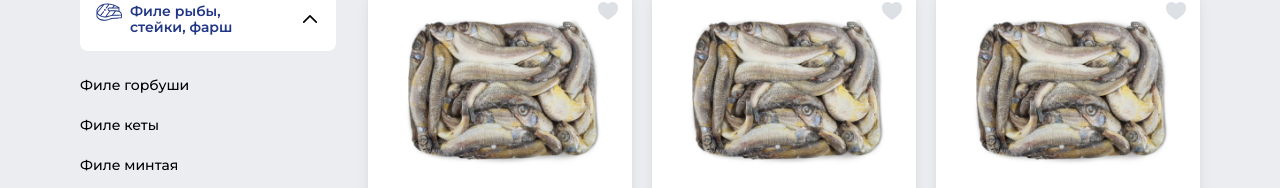
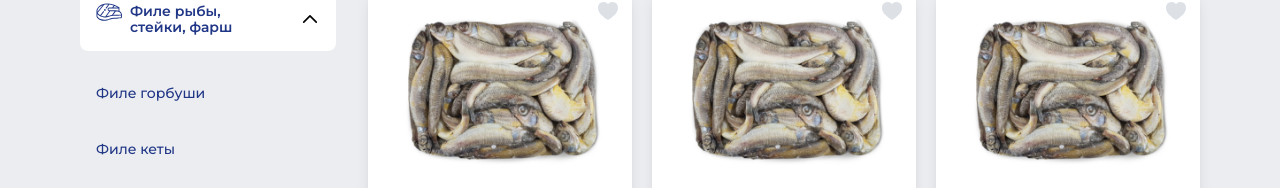
Before and after one commit to muhammadazizbek006/Ekor, a React (Vite) app: page /Production in a window 1280 px wide. Both pictures are taken after a click on the button "Филе рыбы, стейки, фарш". Shown: the part 612-800 px from the top of the page. Built offline with nearby package versions, Linux system fonts and the light colour scheme.

Commit message:
++++++++++++++++++++++++++++++++++++++++++++++++++++++++++++++++++++++++++++++++++++++++++++++++

```diff
--- a/src/pages/Production.jsx
+++ b/src/pages/Production.jsx
@@ -93,7 +93,7 @@ const Production = () => {
                   {open === 1 &&
                     files.map((file, index) => (
                       <button
-                        className="text-sm font-medium"
+                      className={`text-sm py-2 w-[250px] rounded-lg pl-4 text-start text-head font-medium ${selectedCategory === file ? 'bg-foot' : 'bg-transparent'}`}
                         key={index}
                         onClick={() => setSelectedCategory(file)}
                       >
```
